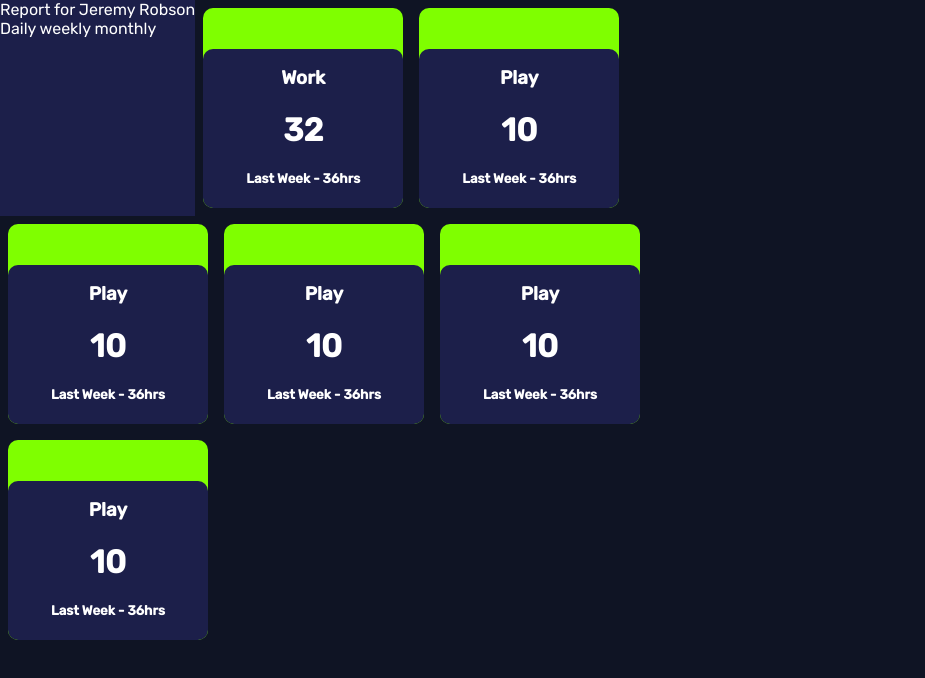
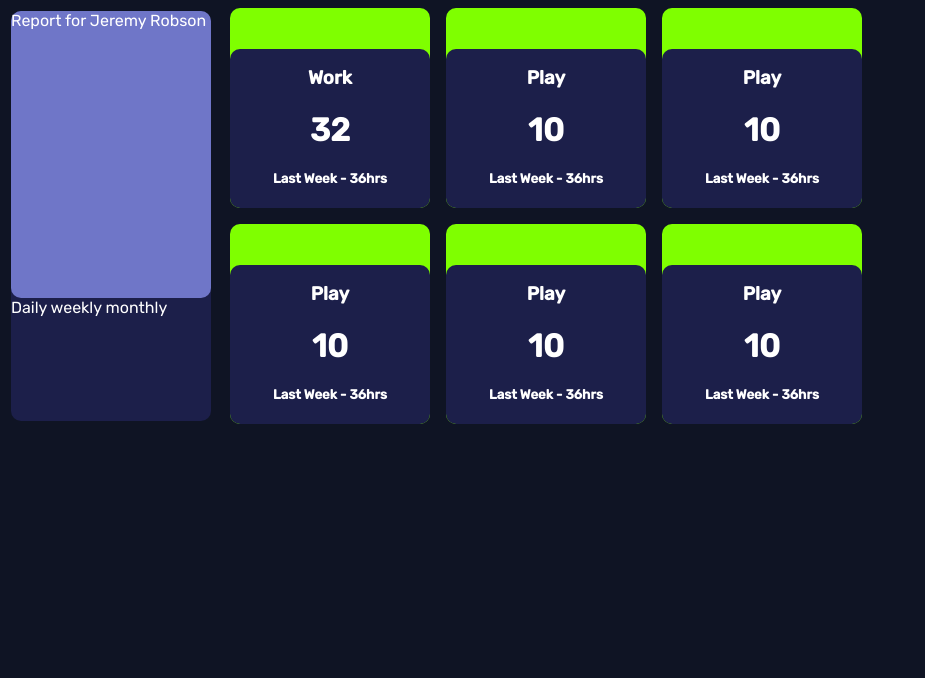
Before and after one commit to TamsinHuggins/time-tracker-react, a React (Create React App) app: page / in a window 1280 px wide. Shown: the top 678 px of the page, without its empty margins (0-925 px from the left). Built offline with nearby package versions, Linux system fonts and the light colour scheme.

Commit message:
initial styling of TitleCard

```diff
--- a/src/App.css
+++ b/src/App.css
@@ -9,6 +9,14 @@
 }
 
 .CardDeck {
+  width: 1100px;
+  display: flex;
+  flex-wrap: wrap;
+  flex-direction: row;
+  align-content: space-around;
+}
+
+.timeCards {
   width: 800px;
   display: flex;
   flex-wrap: wrap;
--- a/src/App.js
+++ b/src/App.js
@@ -7,6 +7,7 @@ function App() {
     <div className="App">
       <div className="CardDeck">
         <TitleCard />
+        <div className="timeCards">
           <Card activity="Work" time={32} history="Last Week - 36hrs" />
           <Card activity="Play" time={10} history="Last Week - 36hrs" />
           <Card activity="Play" time={10} history="Last Week - 36hrs" />
@@ -15,6 +16,7 @@ function App() {
           <Card activity="Play" time={10} history="Last Week - 36hrs" />
         </div>
       </div>
+    </div>
   );
 }
 
--- a/src/TitleCard.css
+++ b/src/TitleCard.css
@@ -1,3 +1,17 @@
 .titleCard {
   background-color: hsl(235, 46%, 20%);
+  height: auto;
+  width: 200px;
+  border-radius: 10px;
+  margin: 1%;
 }
+
+.reportFor {
+  width: 100%;
+  height: 70%;
+  text-align: left;
+  background-color: hsl(235, 45%, 61%);
+  border-radius: 10px;
+  display: flex;
+  align-items: flex-start;
+}
```
Lines whose indentation alone changed are shown as unchanged.
